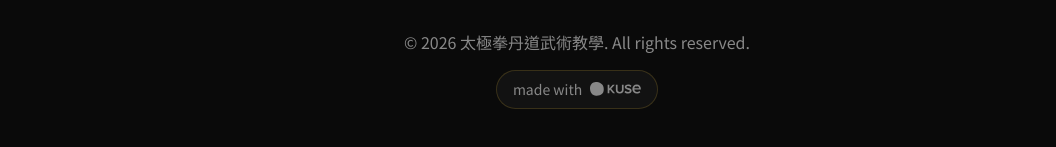
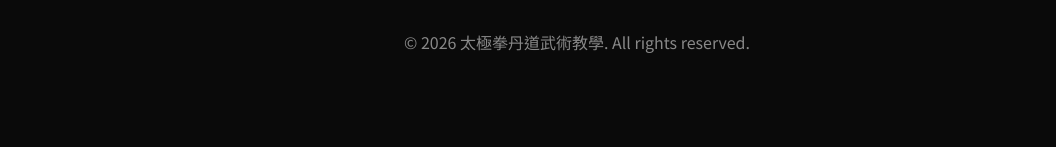
Before and after one commit to Tzung-You/web-demo, a plain HTML site: page index.html in a window 1280 px wide. Shown: the part 8571-8718 px from the top of the page, without its empty margins (63-1119 px from the left). After the commit the page ends 8689 px from the top, so only its background shows below. Drawn offline with nearby package versions, Linux system fonts and the light colour scheme.

Commit message:
Update index.html

```diff
--- a/index.html
+++ b/index.html
@@ -927,10 +927,6 @@
                 <p class="text-[#888] mb-4">
                     © 2026 太極拳丹道武術教學. All rights reserved.
                 </p>
-                <a href="https://kuse.ai" target="_blank" rel="noopener noreferrer" class="kuse-branding inline-flex">
-                    <span>made with</span>
-                    <svg viewBox="0,0,160,44" xmlns="http://www.w3.org/2000/svg"><path d="m.01,20.65C-.43,8.25,9.3-2.03,22.04.34,34.78,2.72,43.29,8.32,43.29,22.9s-8.66,19.01-22.03,20.3C7.9,44.5.46,33.05.01,20.65z" fill="currentColor"/><path fill-rule="evenodd" clip-rule="evenodd" d="m146.76,7.94c8.07,0,13.24,6.15,13.24,14.58v1.39h-20.75c.45,4.05,3.51,7.37,8.57,7.37,2.62,0,5.73-1.05,7.62-2.94l2.67,3.83c-2.67,2.55-6.62,3.88-10.9,3.88-8.07,0-14.08-5.6-14.08-14.08,0-7.76,5.67-14.02,13.63-14.02zm0,4.77c-5.01,0-7.29,3.83-7.57,7.1h15.13c-.11-3.16-2.28-7.1-7.57-7.1z" fill="currentColor"/><path d="m86.64,24.49c0,4.15,2.39,6.84,6.84,6.84,4.4,0,6.84-2.69,6.84-6.84V8.55h5.37v16.33c0,6.7-4.06,11.14-12.21,11.14-8.21,0-12.21-4.5-12.21-11.09V8.55h5.37v15.94zm32.99-16.55c4.49,0,8.06,1.47,10.6,3.86l-2.59,3.81c-2.05-2-5.28-3.08-8.06-3.08-2.88,0-4.84,1.37-4.84,3.32,0,1.91,2.64,2.54,5.81,3.27,4.59,1.08,10.26,2.4,10.26,8.46,0,4.94-3.76,8.41-11.14,8.41-4.98,0-8.94-1.76-11.24-4.11l2.54-4.11c1.86,1.91,5.18,3.67,8.84,3.67,3.91,0,5.57-1.66,5.57-3.62,0-2.3-2.88-2.98-6.21-3.76-4.54-1.08-9.87-2.3-9.87-8.06,0-4.5,4.2-8.06,10.31-8.06zM60.79,20.82,71.44,8.55h6.5L66.46,21.26,78.82,35.44h-6.5l-9.28-11.1-2.25,2.49v8.6h-5.33V8.55h5.33v12.27z" fill="currentColor"/></svg>
-                </a>
             </div>
         </div>
     </footer>
```
